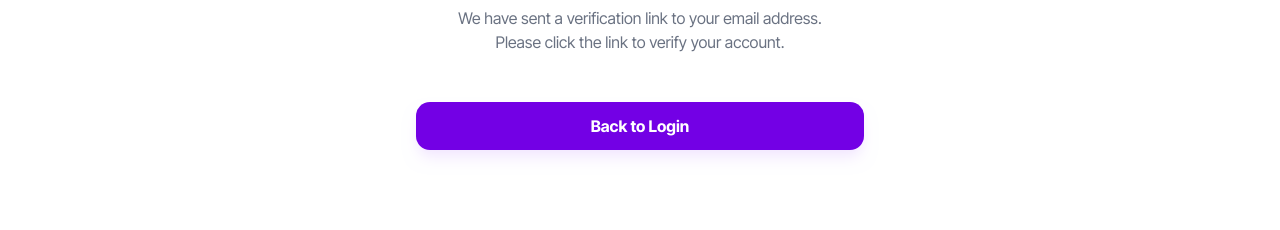
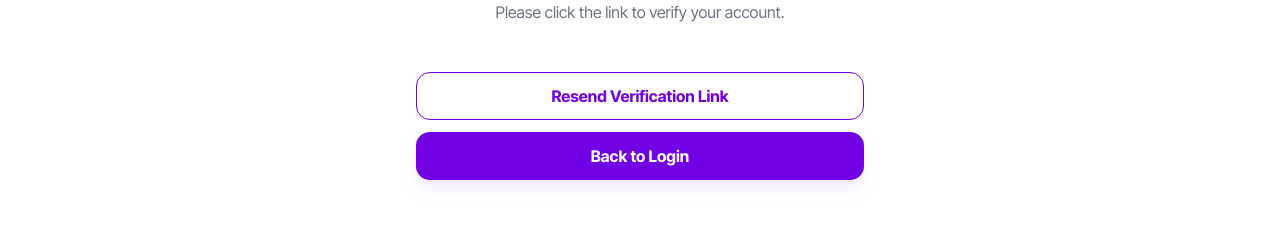
Before and after one commit to Malokunlabs/arena_talent, a Next.js app: page /verify-email in a window 1280 px wide. Shown: the part 396-626 px from the top of the page. Built offline with nearby package versions, Linux system fonts and the light colour scheme; no server answers.

Commit message:
feat: implement email verification page with API client and authentication state management

```diff
--- a/app/verify-email/page.tsx
+++ b/app/verify-email/page.tsx
@@ -2,10 +2,33 @@
 
 import React from "react";
 import Link from "next/link";
-import { Mail } from "lucide-react";
+import { Mail, RefreshCw } from "lucide-react";
 import { Button } from "@/components/ui/button";
+import { authService } from "@/services/authService";
+import { useAuthStore } from "@/store/useAuthStore";
+import { toast } from "@/hooks/use-toast";
 
 export default function VerifyEmailPage() {
+  const [isResending, setIsResending] = React.useState(false);
+  const { email } = useAuthStore();
+
+  const handleResend = async () => {
+    if (!email) {
+      toast({ title: "Email not found", description: "Please go to login to send a new verification link.", variant: "destructive" });
+      return;
+    }
+    setIsResending(true);
+    try {
+      await authService.resendVerification({ email });
+      toast({ title: "Verification sent", description: "A new verification link has been sent to your email." });
+    } catch (e) {
+      const err = e as Error;
+      toast({ title: "Resend failed", description: err.message || "Something went wrong.", variant: "destructive" });
+    } finally {
+      setIsResending(false);
+    }
+  };
+
   return (
     <div className="min-h-screen bg-white flex flex-col items-center justify-center p-4">
       <div className="w-full max-w-md space-y-8 animate-in fade-in zoom-in-95 duration-500 text-center">
@@ -25,8 +48,17 @@ export default function VerifyEmailPage() {
           </div>
         </div>
 
-        <div className="pt-4">
-          <Link href="/login">
+        <div className="pt-4 space-y-3">
+          <Button
+            onClick={handleResend}
+            disabled={isResending}
+            className="w-full h-12 bg-white border border-[#7300E5] text-[#7300E5] hover:bg-purple-50 font-bold rounded-xl text-base transition-all hover:scale-[1.02]"
+          >
+            {isResending ? <RefreshCw className="w-5 h-5 mr-2 animate-spin" /> : null}
+            {isResending ? "Resending..." : "Resend Verification Link"}
+          </Button>
+
+          <Link href="/login" className="block w-full">
             <Button className="w-full h-12 bg-[#7300E5] hover:bg-[#5f00bd] text-white font-bold rounded-xl text-base shadow-lg shadow-purple-100 transition-all hover:scale-[1.02]">
               Back to Login
             </Button>
--- a/services/apiClient.ts
+++ b/services/apiClient.ts
@@ -38,18 +38,6 @@ class ApiClient {
 
     const response = await fetch(`${this.baseUrl}${endpoint}`, config);
 
-    if (response.status === 401) {
-      // Token expired or invalid
-      useAuthStore.getState().logout();
-
-      // Redirect to login page if in browser
-      if (typeof window !== "undefined") {
-        window.location.href = "/login";
-      }
-
-      throw new Error("Session expired. Please login again.");
-    }
-
     let result: ApiResponse<T>;
     try {
       result = await response.json();
@@ -58,7 +46,27 @@ class ApiClient {
         status: response.status,
         message: "Failed to parse response",
         data: {} as T,
-      };
+      } as ApiResponse<T>;
+    }
+
+    if (response.status === 401) {
+      const errMsg = (result.message || (result as unknown as Record<string, unknown>).error || "").toString().toLowerCase();
+      const isUnverified = errMsg.includes("verif");
+      const isAuthEndpoint = endpoint.startsWith("/auth/login") || endpoint.startsWith("/auth/register") || endpoint.startsWith("/auth/resend");
+      const isAuthFlow = typeof window !== "undefined" && (
+        window.location.pathname.includes("/signup") ||
+        window.location.pathname.includes("/login") ||
+        window.location.pathname.includes("/verify-email") ||
+        window.location.pathname === "/"
+      );
+
+      if (!isUnverified && !isAuthEndpoint && !isAuthFlow) {
+        useAuthStore.getState().logout();
+        if (typeof window !== "undefined") {
+          window.location.href = "/login";
+        }
+        throw new Error("Session expired. Please login again.");
+      }
     }
 
     if (!response.ok) {
--- a/services/authService.ts
+++ b/services/authService.ts
@@ -77,4 +77,8 @@ export const authService = {
   logout(): void {
     tokenStorage.removeToken();
   },
+
+  async resendVerification(data: { email: string }): Promise<AuthResponse> {
+    return apiClient.post<AuthResponse>("/auth/resend-verification", data);
+  },
 };
--- a/store/useAuthStore.ts
+++ b/store/useAuthStore.ts
@@ -154,6 +154,12 @@ export const useAuthStore = create<SignUpState>((set, get) => ({
       return true;
       // eslint-disable-next-line @typescript-eslint/no-explicit-any
     } catch (error: any) {
+      const errMsg = (error.message || "").toLowerCase();
+      if (errMsg.includes("verif") || errMsg.includes("unverified")) {
+        set({ isLoading: false });
+        // Return true so the signup page handles the router.push("/verify-email")
+        return true;
+      }
       set({
         isLoading: false,
         error: error.message || "Registration failed",
@@ -180,6 +186,20 @@ export const useAuthStore = create<SignUpState>((set, get) => ({
       return true;
       // eslint-disable-next-line @typescript-eslint/no-explicit-any
     } catch (error: any) {
+      const errMsg = (error.message || "").toLowerCase();
+      if (errMsg.includes("verif") || errMsg.includes("unverified")) {
+        try {
+          // Send a new token using the API
+          await authService.resendVerification({ email });
+        } catch {
+          // ignore
+        }
+        if (typeof window !== "undefined") {
+          window.location.href = "/verify-email";
+        }
+        set({ isLoading: false });
+        return false;
+      }
       set({
         isLoading: false,
         error: error.message || "Login failed",
```
